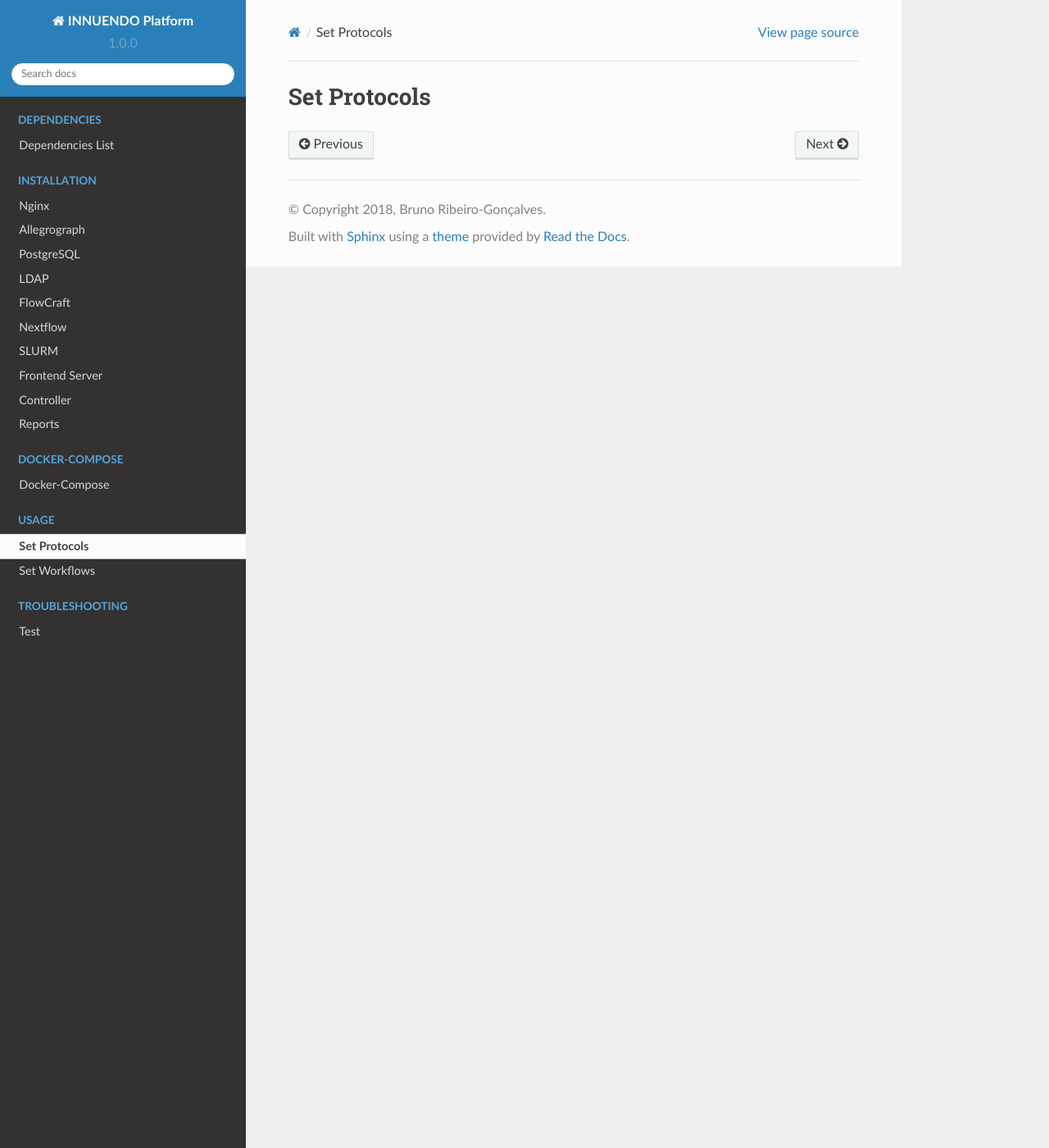
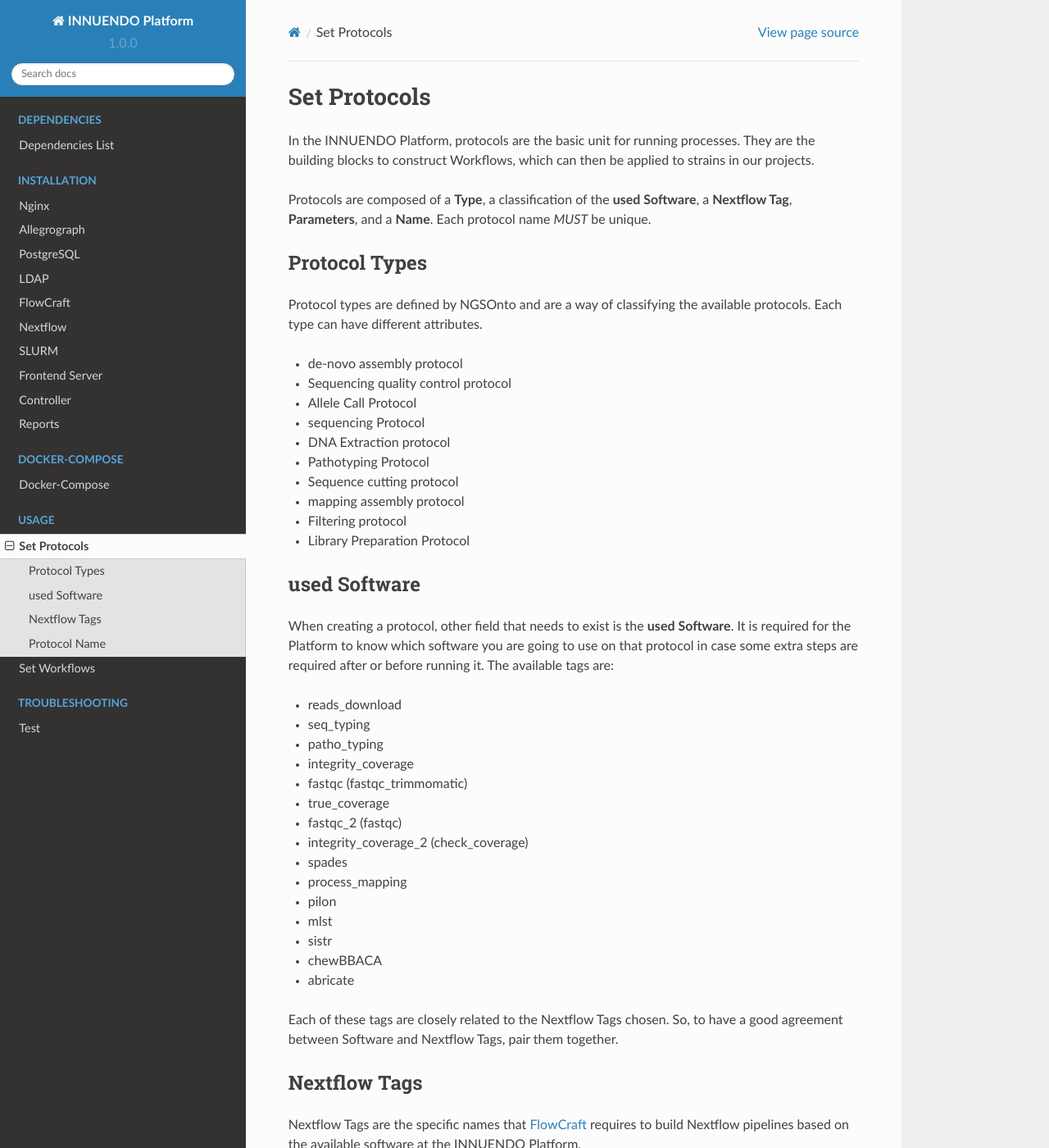
Before and after one commit to bfrgoncalves/INNUENDO_docker, a Sphinx documentation site: the page built from docs/usage/set-protocols.rst, in a window 1280 px wide and 1400 px high. Shown: the whole window at 82% size. Built offline with Sphinx 7.4.7 and the Read the Docs theme 2.0.0, drawn with Linux system fonts in a browser that asks for light colours; some of the changed text lies outside the part shown.

Commit message:
add docs for protocols

```diff
--- a/docs/usage/set-protocols.rst
+++ b/docs/usage/set-protocols.rst
@@ -1,2 +1,135 @@
 Set Protocols
 =============
+
+In the INNUENDO Platform, protocols are the basic unit for running processes.
+They are the building blocks to construct Workflows, which can then be
+applied to strains in our projects.
+
+Protocols are composed of a **Type**, a classification of the **used Software**,
+a **Nextflow Tag**, **Parameters**, and a **Name**. Each protocol name *MUST*
+be unique.
+
+Protocol Types
+^^^^^^^^^^^^^^
+
+Protocol types are defined by NGSOnto and are a way of classifying the
+available protocols. Each type can have different attributes.
+
+* de-novo assembly protocol
+* Sequencing quality control protocol
+* Allele Call Protocol
+* sequencing Protocol
+* DNA Extraction protocol
+* Pathotyping Protocol
+* Sequence cutting protocol
+* mapping assembly protocol
+* Filtering protocol
+* Library Preparation Protocol
+
+used Software
+^^^^^^^^^^^^^
+
+When creating a protocol, other field that needs to exist is the **used
+Software**. It is required for the Platform to know which software you are
+going to use on that protocol in case some extra steps are required after or
+before running it. The available tags are:
+
+* reads_download
+* seq_typing
+* patho_typing
+* integrity_coverage
+* fastqc (fastqc_trimmomatic)
+* true_coverage
+* fastqc_2 (fastqc)
+* integrity_coverage_2 (check_coverage)
+* spades
+* process_mapping
+* pilon
+* mlst
+* sistr
+* chewBBACA
+* abricate
+
+Each of these tags are closely related to the Nextflow Tags chosen. So, to
+have a good agreement between Software and Nextflow Tags, pair them together.
+
+Nextflow Tags
+^^^^^^^^^^^^^
+
+Nextflow Tags are the specific names that `FlowCraft <https://github.com/assemblerflow/flowcraft>`_ requires to build
+Nextflow pipelines based on the available software at the INNUENDO Platform.
+
+Below you have all the available Nextflow Tags for the INNUENDO Platform:
+
+::
+
+    => reads_download
+       input_type: accessions
+       output_type: fastq
+       dependencies: None
+    => seq_typing
+       input_type: fastq
+       output_type: None
+       dependencies: None
+    => patho_typing
+       input_type: fastq
+       output_type: None
+       dependencies: None
+    => integrity_coverage
+       input_type: fastq
+       output_type: fastq
+       dependencies: None
+    => fastqc_trimmomatic
+       input_type: fastq
+       output_type: fastq
+       dependencies: integrity_coverage
+    => true_coverage
+       input_type: fastq
+       output_type: fastq
+       dependencies: None
+    => fastqc
+       input_type: fastq
+       output_type: fastq
+       dependencies: None
+    => check_coverage
+       input_type: fastq
+       output_type: fastq
+       dependencies: None
+    => spades
+       input_type: fastq
+       output_type: fasta
+       dependencies: integrity_coverage
+    => process_spades
+       input_type: fasta
+       output_type: fasta
+       dependencies: None
+    => assembly_mapping
+       input_type: fasta
+       output_type: fasta
+       dependencies: None
+    => pilon
+       input_type: fasta
+       output_type: fasta
+       dependencies: assembly_mapping
+    => mlst
+       input_type: fasta
+       output_type: fasta
+       dependencies: None
+    => abricate
+       input_type: fasta
+       output_type: None
+       dependencies: None
+    => chewbbaca
+       input_type: fasta
+       output_type: None
+       dependencies: None
+    => sistr
+       input_type: fasta
+       output_type: None
+       dependencies: None
+
+Protocol Name
+^^^^^^^^^^^^^
+
+The protocol name is the identifier that will appear when choosing protocols
+to apply to a Workflow. Each protocol name **MUST** be unique.
```
Also changed, not shown: docs/usage/set-workflows.rst (+16 -0 lines), 1 other file.
